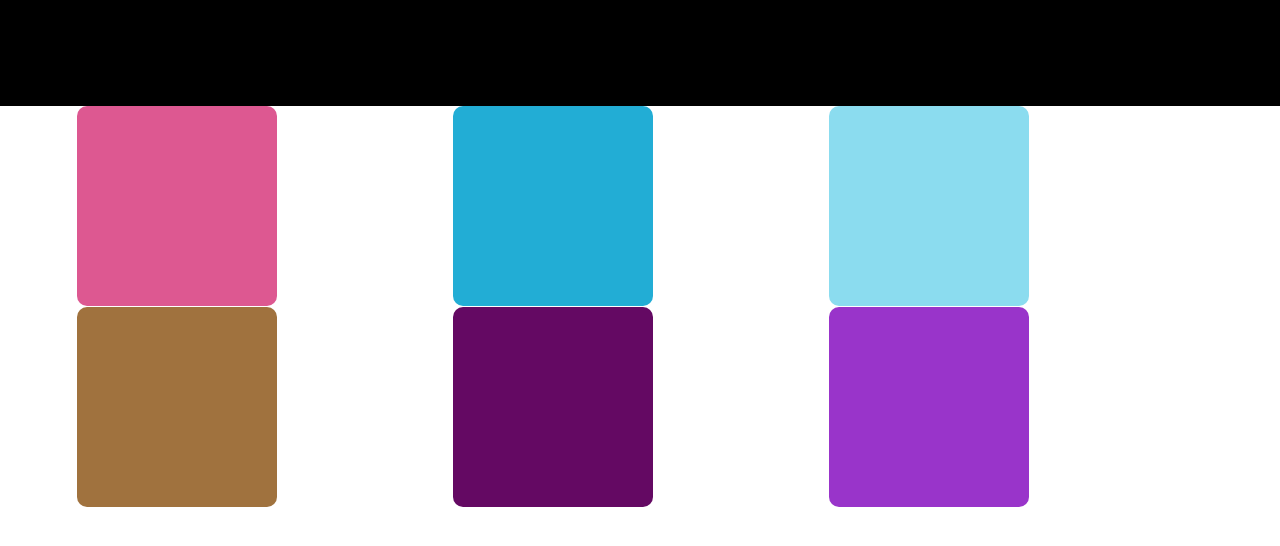
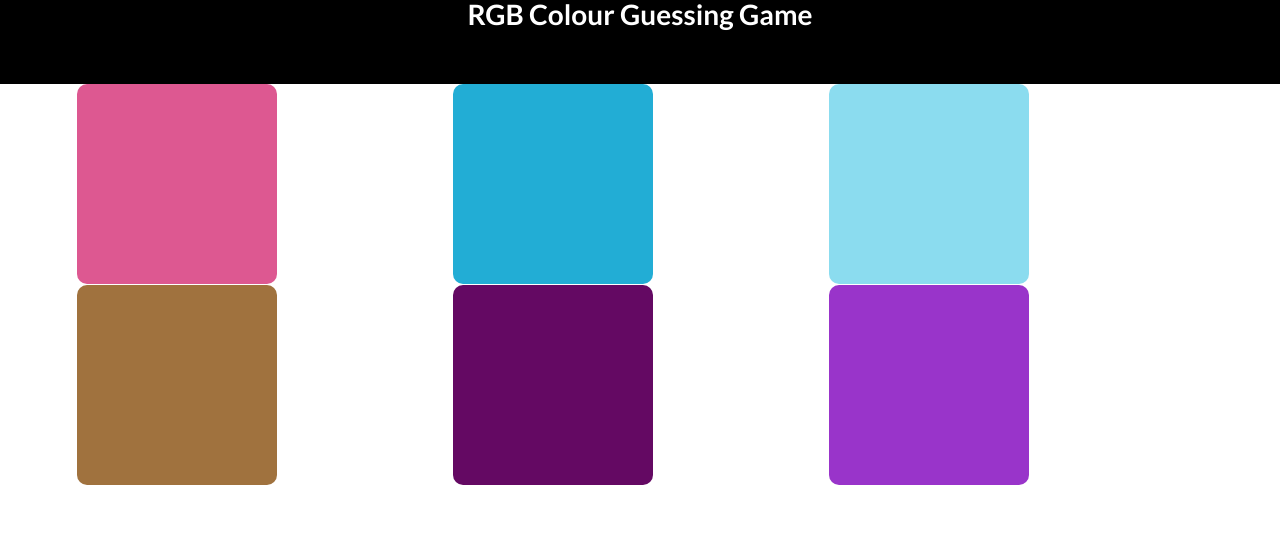
Before and after one commit to HarryCravDev/React_Practice_04, a React (Create React App) app: page / in a window 1280 px wide. Shown: the top 546 px of the page. Built offline with nearby package versions, Linux system fonts and the light colour scheme.

Commit message:
Added dynamic RGB value in Header.

```diff
--- a/src/Components/Header/Header.js
+++ b/src/Components/Header/Header.js
@@ -1,11 +1,11 @@
 import React from "react";
 import "./Header.styles.css";
 
-const Header = ({ color }) => {
+const Header = ({ color, rgbValue }) => {
   return (
     <div className="header-container" style={{ backgroundColor: color }}>
       <h1 className="ui header">RGB Colour Guessing Game</h1>
-      <h1 className="ui header">RGB(0, 0, 0)</h1>
+      <h1 className="ui header">{rgbValue}</h1>
     </div>
   );
 };
--- a/src/Components/Header/Header.styles.css
+++ b/src/Components/Header/Header.styles.css
@@ -1,7 +1,11 @@
 .header-container {
-  height: 30%;
+  height: 25%;
   display: flex;
   flex-direction: column;
   justify-content: center;
   align-items: center;
 }
+
+.header-container h1 {
+  color: white !important;
+}
```
